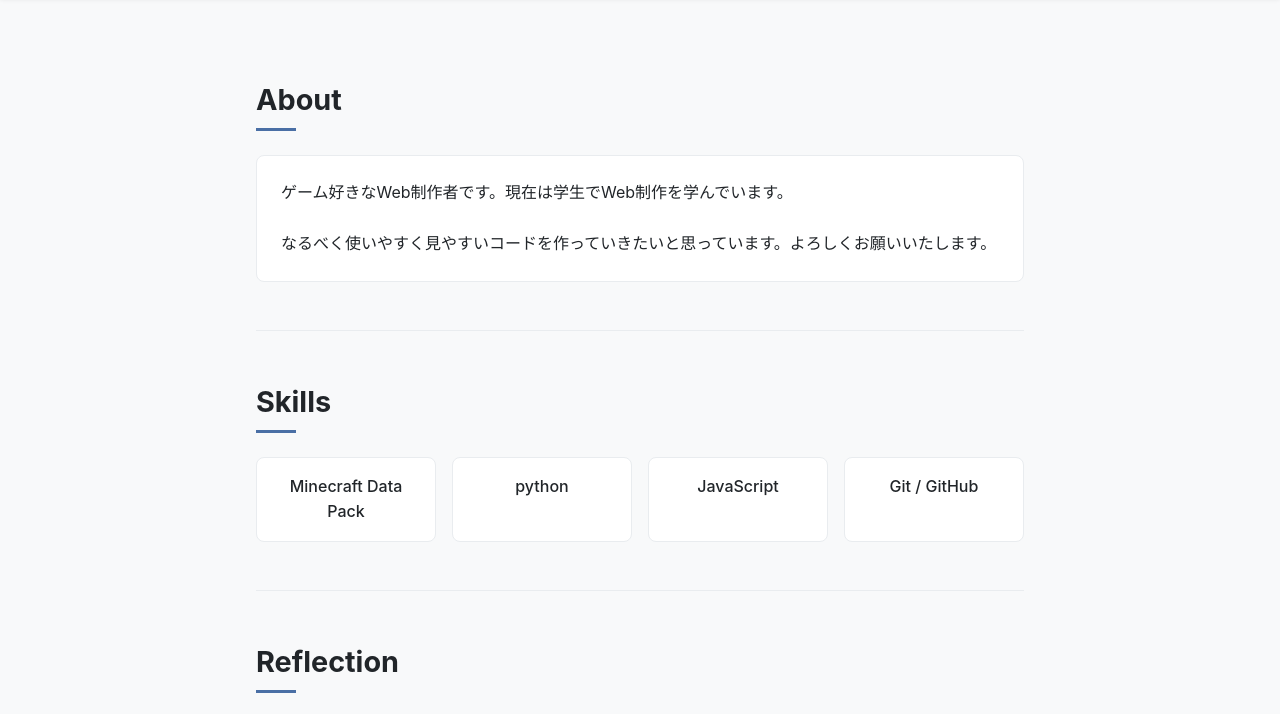
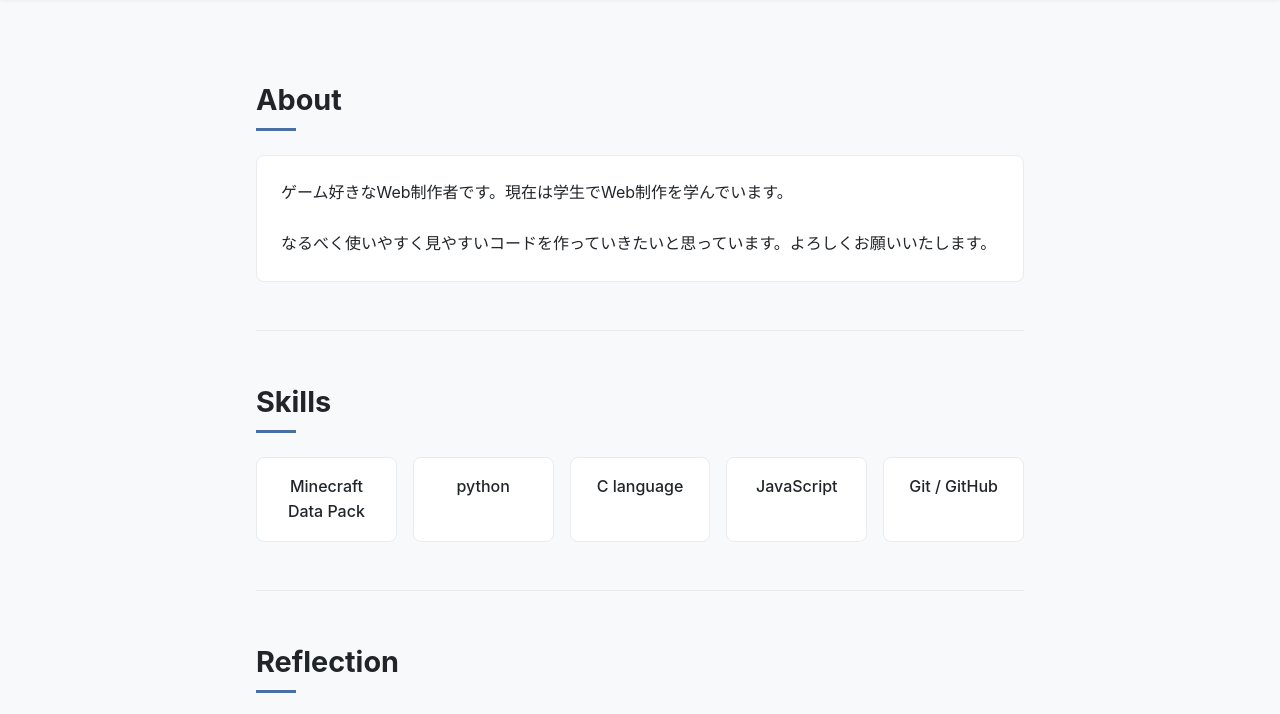
Before and after one commit to komori-marimo/se-week06-site, a plain HTML site: page index.html in a window 1280 px wide. Shown: the part 66-780 px from the top of the page. Drawn offline with Linux system fonts and the light colour scheme.

Commit message:
Update index.html

```diff
--- a/index.html
+++ b/index.html
@@ -277,6 +277,7 @@
             <div class="skills-grid">
                 <div class="skill-card">Minecraft Data Pack</div>
                 <div class="skill-card">python</div>
+                <div class="skill-card">C language</div>
                 <div class="skill-card">JavaScript</div>
                 <div class="skill-card">Git / GitHub</div>
             </div>
```
